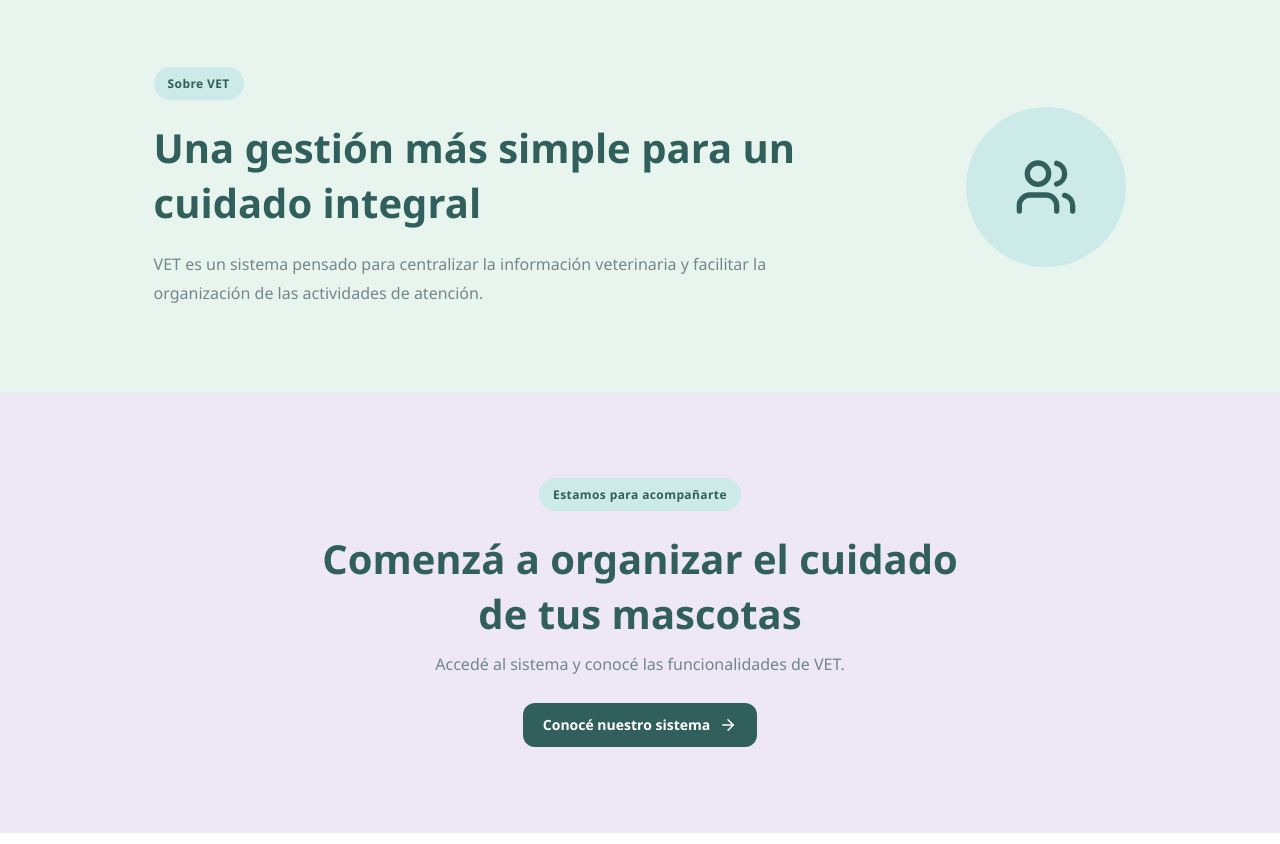
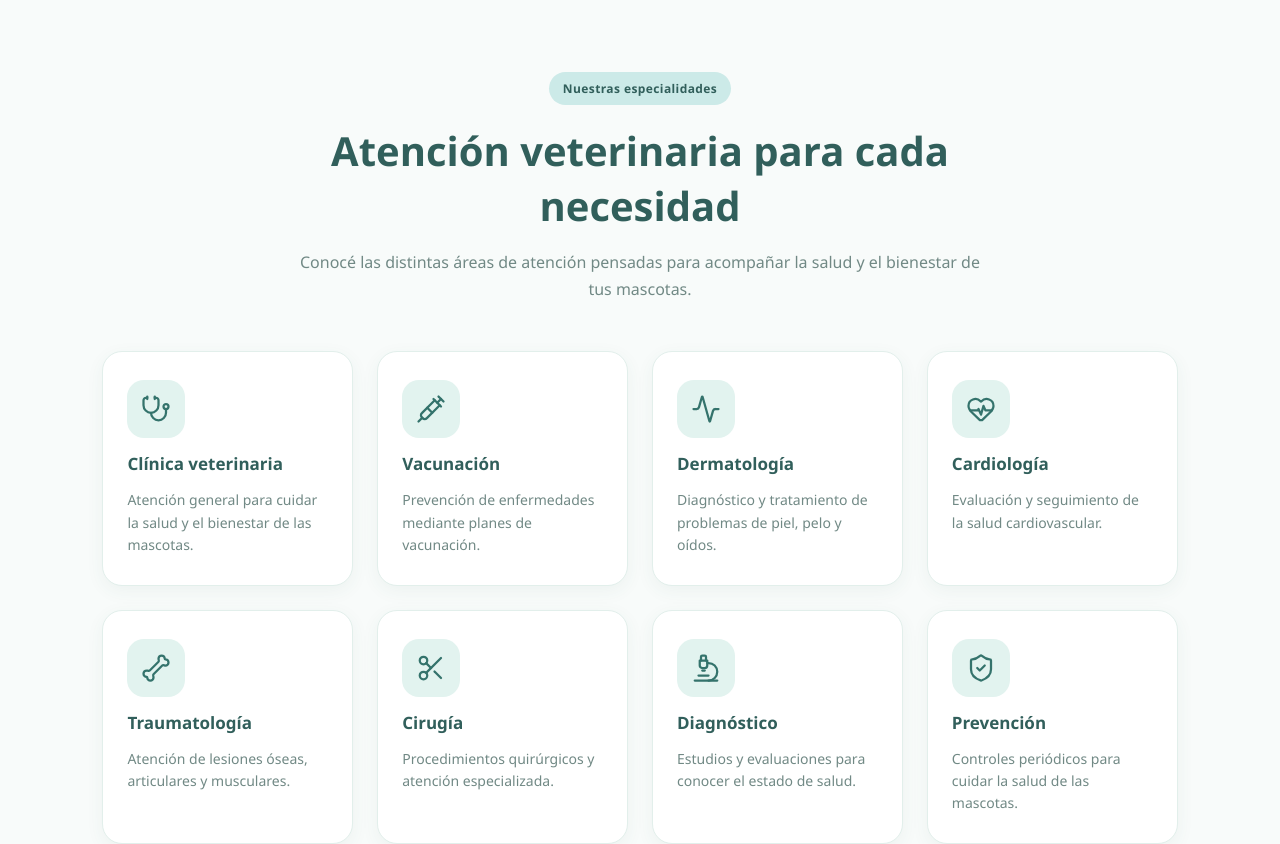
Before and after one commit to MaraBayurk/VET-TF-TUP-UTN, a React (Vite) app in the folder frontend/: page / in a window 1280 px wide. Shown: the part 1300-2144 px from the top of the page. Built offline with nearby package versions, Linux system fonts and the light colour scheme.

Commit message:
feat(landing): integrar categorias veterinarias y reorganizar estructura
En Description podés escribir:

Se incorporan ocho categorías de atención veterinaria con iconos de Lucide. Se reorganiza la estructura de Landing en pages y styles, y se actualiza la importación en AppRouter.

```diff
--- /dev/null
+++ b/frontend/src/features/landing/components/CategoryCard.tsx
@@ -0,0 +1,27 @@
+
+import type { LucideIcon } from "lucide-react";
+
+interface CategoryCardProps {
+  title: string;
+  description: string;
+  icon: LucideIcon;
+}
+
+function CategoryCard({
+  title,
+  description,
+  icon: Icon,
+}: CategoryCardProps) {
+  return (
+    <article className="landing-category-card">
+      <div className="landing-category-icon">
+        <Icon size={30} strokeWidth={1.8} />
+      </div>
+
+      <h3>{title}</h3>
+      <p>{description}</p>
+    </article>
+  );
+}
+
+export default CategoryCard;
--- /dev/null
+++ b/frontend/src/features/landing/data/categories.ts
@@ -0,0 +1,62 @@
+
+import {
+  Stethoscope,
+  Syringe,
+  Activity,
+  HeartPulse,
+  Bone,
+  Scissors,
+  Microscope,
+  ShieldCheck,
+} from "lucide-react";
+
+export const categories = [
+  {
+    title: "Clínica veterinaria",
+    description:
+      "Atención general para cuidar la salud y el bienestar de las mascotas.",
+    icon: Stethoscope,
+  },
+  {
+    title: "Vacunación",
+    description:
+      "Prevención de enfermedades mediante planes de vacunación.",
+    icon: Syringe,
+  },
+  {
+    title: "Dermatología",
+    description:
+      "Diagnóstico y tratamiento de problemas de piel, pelo y oídos.",
+    icon: Activity,
+  },
+  {
+    title: "Cardiología",
+    description:
+      "Evaluación y seguimiento de la salud cardiovascular.",
+    icon: HeartPulse,
+  },
+  {
+    title: "Traumatología",
+    description:
+      "Atención de lesiones óseas, articulares y musculares.",
+    icon: Bone,
+  },
+  {
+    title: "Cirugía",
+    description:
+      "Procedimientos quirúrgicos y atención especializada.",
+    icon: Scissors,
+  },
+  {
+    title: "Diagnóstico",
+    description:
+      "Estudios y evaluaciones para conocer el estado de salud.",
+    icon: Microscope,
+  },
+  {
+    title: "Prevención",
+    description:
+      "Controles periódicos para cuidar la salud de las mascotas.",
+    icon: ShieldCheck,
+  },
+];
--- a/frontend/src/features/landing/Landing.tsx
+++ b/frontend/src/features/landing/pages/landing.tsx
@@ -7,15 +7,18 @@ import {
   Users,
 } from "lucide-react";
 
-import LandingHeader from "./components/LandingHeader";
-import { services } from "./data/services";
-import "./landing.scss";
+import LandingHeader from "../components/LandingHeader";
+import CategoryCard from "../components/CategoryCard";
+import { services } from "../data/services";
+import { categories } from "../data/categories";
+import "../styles/landing.scss";
 
 function Landing() {
   return (
     <main className="landing">
       <LandingHeader />
 
+      {/* Sección principal */}
       <section className="landing-hero" id="inicio">
         <div className="landing-hero-content">
           <span className="landing-label">
@@ -50,10 +53,12 @@ function Landing() {
         </div>
       </section>
 
+      {/* Servicios veterinarios */}
       <section className="landing-services" id="servicios">
         <div className="landing-section-heading">
           <span className="landing-label">Nuestros servicios</span>
           <h2>Todo para cuidar mejor de ellos</h2>
+
           <p>
             Encontrá en un mismo lugar las herramientas para organizar
             y acompañar su atención veterinaria.
@@ -81,10 +86,42 @@ function Landing() {
         </div>
       </section>
 
+      {/* Categorías y especialidades veterinarias */}
+      <section className="landing-categories" id="categorias">
+        <div className="landing-section-heading">
+          <span className="landing-label">
+            Nuestras especialidades
+          </span>
+
+          <h2>Atención veterinaria para cada necesidad</h2>
+
+          <p>
+            Conocé las distintas áreas de atención pensadas para
+            acompañar la salud y el bienestar de tus mascotas.
+          </p>
+        </div>
+
+        <div className="landing-categories-grid">
+          {categories.map((category) => (
+            <CategoryCard
+              key={category.title}
+              title={category.title}
+              description={category.description}
+              icon={category.icon}
+            />
+          ))}
+        </div>
+      </section>
+
+      {/* Sobre VET */}
       <section className="landing-about" id="nosotros">
         <div>
           <span className="landing-label">Sobre VET</span>
-          <h2>Una gestión más simple para un cuidado integral</h2>
+
+          <h2>
+            Una gestión más simple para un cuidado integral
+          </h2>
+
           <p>
             VET es un sistema pensado para centralizar la información
             veterinaria y facilitar la organización de las actividades
@@ -97,23 +134,34 @@ function Landing() {
         </div>
       </section>
 
+      {/* Contacto */}
       <section className="landing-contact" id="contacto">
-        <span className="landing-label">Estamos para acompañarte</span>
-        <h2>Comenzá a organizar el cuidado de tus mascotas</h2>
+        <span className="landing-label">
+          Estamos para acompañarte
+        </span>
+
+        <h2>
+          Comenzá a organizar el cuidado de tus mascotas
+        </h2>
+
         <p>
           Accedé al sistema y conocé las funcionalidades de VET.
         </p>
+
         <Link to="/login" className="landing-button">
           Conocé nuestro sistema <ArrowRight size={18} />
         </Link>
       </section>
 
+      {/* Pie de página */}
       <footer className="landing-footer">
         <div className="landing-footer-brand">
           <PawPrint size={24} />
           <strong>VET</strong>
         </div>
+
         <p>Gestión Veterinaria Integral</p>
+
         <p>
           © {new Date().getFullYear()} VET. Todos los derechos reservados.
         </p>
--- a/frontend/src/features/landing/landing.scss
+++ b/frontend/src/features/landing/styles/landing.scss
@@ -24,6 +24,7 @@
     text-decoration: none;
   }
 
+  // Encabezado
   &-header {
     position: sticky;
     top: 0;
@@ -83,6 +84,7 @@
     gap: 12px;
   }
 
+  // Botones
   &-login,
   &-register,
   &-button,
@@ -131,6 +133,7 @@
     cursor: pointer;
   }
 
+  // Portada principal
   &-hero {
     position: relative;
     display: flex;
@@ -216,6 +219,7 @@
     }
   }
 
+  // Servicios
   &-services {
     padding: 90px 8%;
     background: #ffffff;
@@ -294,6 +298,7 @@
     border-radius: 18px;
   }
 
+  // Sobre VET
   &-about {
     display: flex;
     align-items: center;
@@ -330,6 +335,7 @@
     border-radius: 50%;
   }
 
+  // Contacto
   &-contact {
     padding: 85px 20px;
     text-align: center;
@@ -348,6 +354,7 @@
     }
   }
 
+  // Pie de página
   &-footer {
     padding: 35px 20px;
     text-align: center;
@@ -369,6 +376,7 @@
     font-size: 20px;
   }
 
+  // Adaptación para tablets
   @media (max-width: 900px) {
     &-header {
       padding: 16px 5%;
@@ -394,6 +402,7 @@
     }
   }
 
+  // Adaptación para celulares
   @media (max-width: 680px) {
     &-header {
       flex-wrap: wrap;
@@ -473,6 +482,7 @@
     }
   }
 
+  // Respeta la preferencia de movimiento reducido
   @media (prefers-reduced-motion: reduce) {
     *,
     *::before,
@@ -483,3 +493,149 @@
     }
   }
 }
+
+
+/* ========================================
+   CATEGORÍAS Y ESPECIALIDADES VETERINARIAS
+======================================== */
+
+.landing-categories {
+  padding: 90px 8%;
+  background: #f8fbfa;
+}
+
+.landing-categories .landing-section-heading {
+  max-width: 700px;
+  margin: 0 auto 48px;
+  text-align: center;
+}
+
+.landing-categories .landing-section-heading h2 {
+  color: #315f5b;
+  margin-bottom: 16px;
+}
+
+.landing-categories .landing-section-heading p {
+  color: #718985;
+  line-height: 1.7;
+}
+
+.landing-categories-grid {
+  width: 100%;
+  max-width: 1200px;
+  margin: 0 auto;
+  display: grid;
+  grid-template-columns: repeat(4, minmax(0, 1fr));
+  gap: 24px;
+}
+
+.landing-category-card {
+  min-height: 220px;
+  padding: 28px 24px;
+  display: flex;
+  flex-direction: column;
+  align-items: flex-start;
+  justify-content: flex-start;
+  gap: 14px;
+
+  background: #ffffff;
+  border: 1px solid #e2efeb;
+  border-radius: 20px;
+
+  box-shadow: 0 5px 18px rgba(49, 95, 91, 0.06);
+
+  transition:
+    transform 0.3s ease,
+    box-shadow 0.3s ease,
+    border-color 0.3s ease;
+}
+
+.landing-category-card:hover {
+  transform: translateY(-7px);
+  border-color: #a9d9d0;
+  box-shadow: 0 12px 28px rgba(49, 95, 91, 0.13);
+}
+
+.landing-category-icon {
+  width: 58px;
+  height: 58px;
+  display: flex;
+  align-items: center;
+  justify-content: center;
+
+  color: #34736c;
+  background: #e2f3ef;
+  border-radius: 17px;
+
+  transition:
+    transform 0.3s ease,
+    background 0.3s ease;
+}
+
+.landing-category-card:hover .landing-category-icon {
+  transform: scale(1.08) rotate(-4deg);
+  background: #ccebe4;
+}
+
+.landing-category-card h3 {
+  margin: 0;
+  color: #315f5b;
+  font-size: 17px;
+  font-weight: 700;
+}
+
+.landing-category-card p {
+  margin: 0;
+  color: #718985;
+  font-size: 14px;
+  line-height: 1.6;
+}
+
+/* TABLETS */
+
+@media (max-width: 1024px) {
+  .landing-categories-grid {
+    grid-template-columns: repeat(2, minmax(0, 1fr));
+    gap: 20px;
+  }
+
+  .landing-categories {
+    padding: 75px 6%;
+  }
+}
+
+/* CELULARES */
+
+@media (max-width: 600px) {
+  .landing-categories {
+    padding: 60px 20px;
+  }
+
+  .landing-categories .landing-section-heading {
+    margin-bottom: 32px;
+  }
+
+  .landing-categories-grid {
+    grid-template-columns: 1fr;
+    gap: 16px;
+  }
+
+  .landing-category-card {
+    min-height: auto;
+    padding: 24px;
+  }
+}
+
+/* ACCESIBILIDAD: REDUCIR ANIMACIONES */
+
+@media (prefers-reduced-motion: reduce) {
+  .landing-category-card,
+  .landing-category-icon {
+    transition: none;
+  }
+
+  .landing-category-card:hover,
+  .landing-category-card:hover .landing-category-icon {
+    transform: none;
+  }
+}
--- a/frontend/src/routes/AppRouter.tsx
+++ b/frontend/src/routes/AppRouter.tsx
@@ -3,7 +3,7 @@ import { BrowserRouter, Navigate, Route, Routes } from "react-router-dom";
 
 import AuthPage from "../features/auth/pages/AuthPage";
 import RegisterPage from "../features/auth/pages/RegisterPage";
-import Landing from "../features/landing/Landing";
+import Landing from "../features/landing/pages/landing";
 import HomePage from "../features/dashboard/pages/HomePage";
 import MainLayout from "../components/layouts/MainLayout";
 import UsersPage from "../features/users/pages/UsersPage";
```
